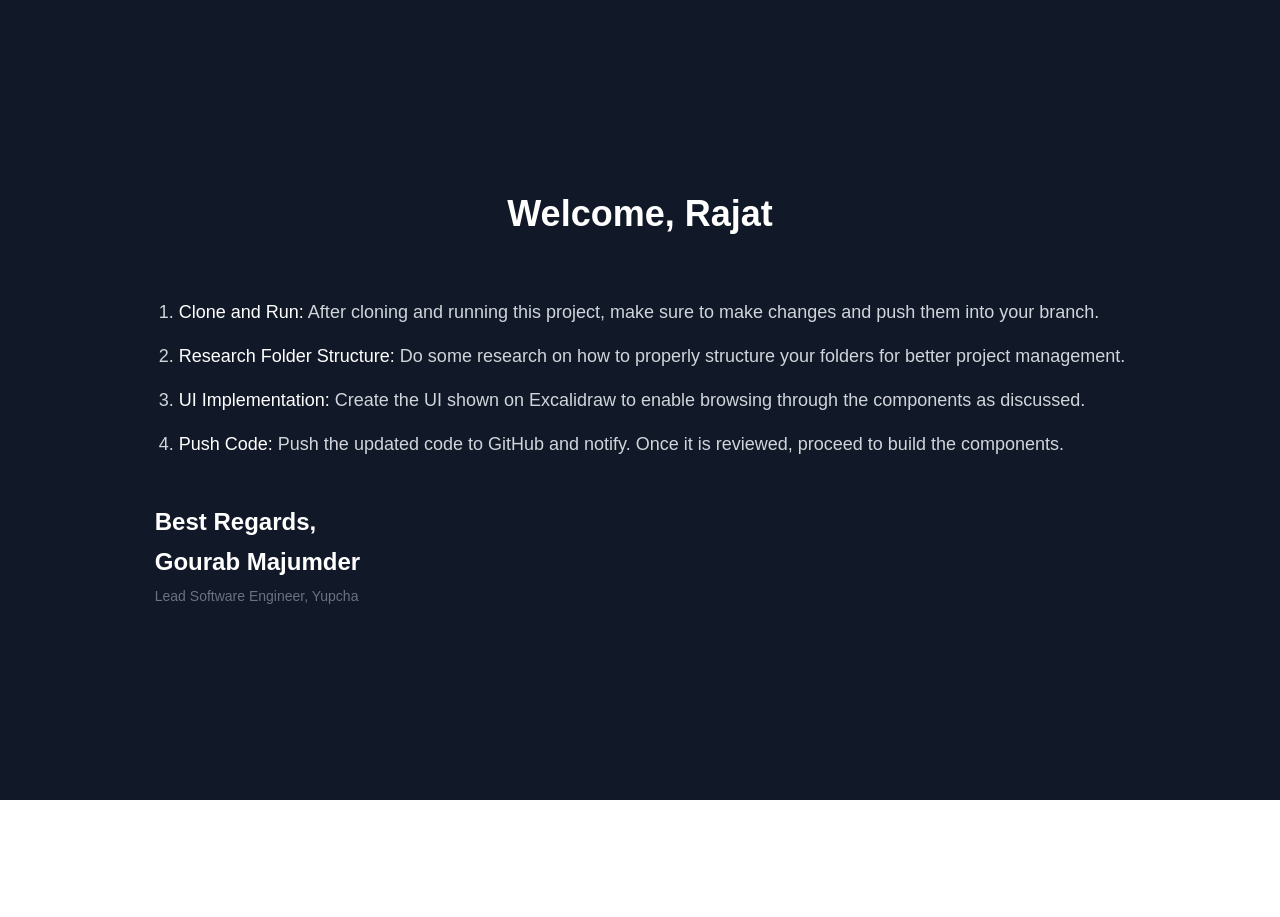
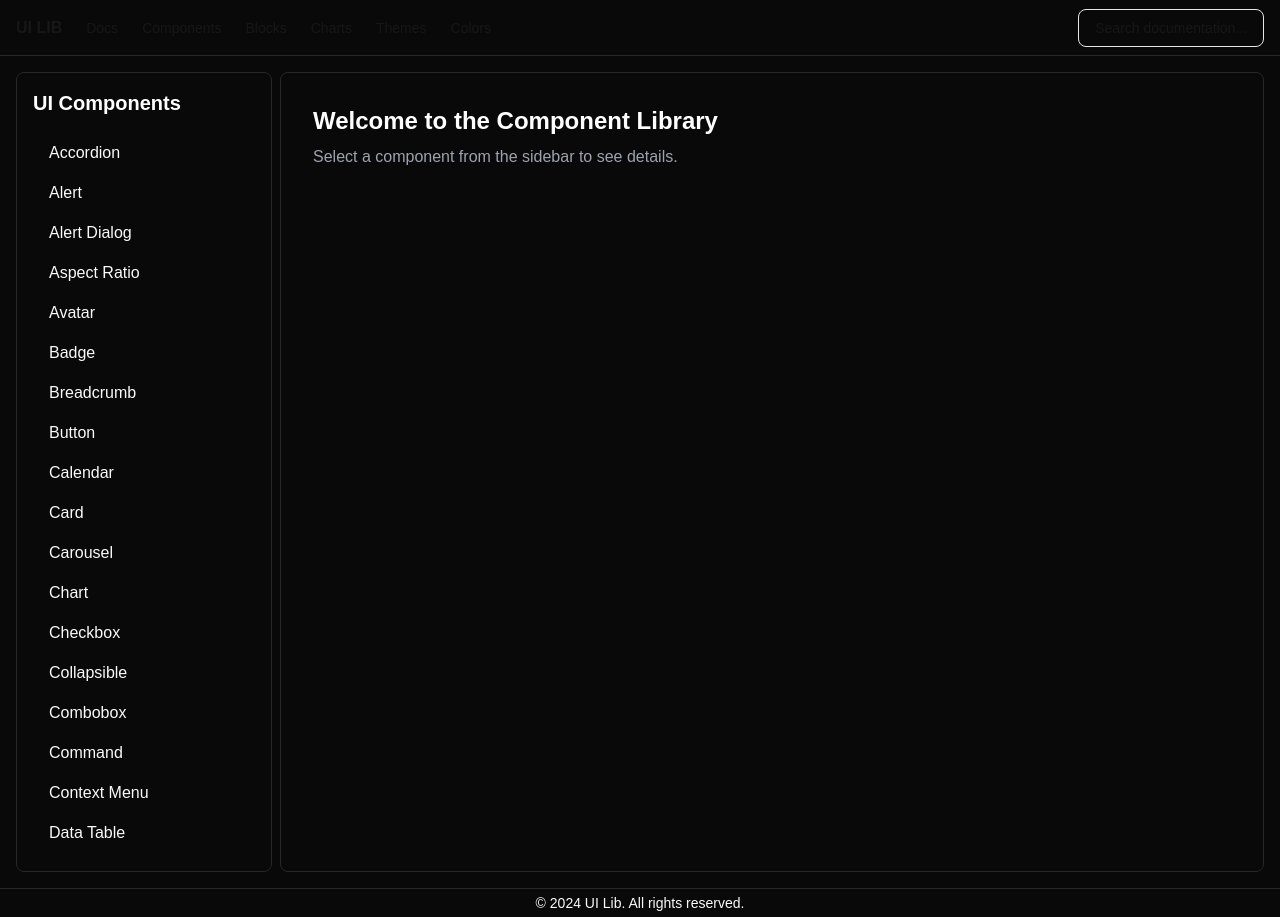
Before and after one commit to Rajat22UEE/ui_library, a Next.js app: page / in a window 1280 px wide. Before the commit the page ends 800 px from the top, so only its background shows below. Built offline with nearby package versions, Linux system fonts and the light colour scheme.

Commit message:
Create the UI

```diff
--- /dev/null
+++ b/app/Pages/Details.jsx
@@ -0,0 +1,12 @@
+
+export default function Details() {
+    return (
+        <div className="flex-1 p-4 bg-[#0a0909] text-white rounded-lg border border-[#27272A] overflow-y-auto max-h-[calc(110vh-full)]">
+        <div className="p-4">
+          <h1 className="text-2xl font-bold">Welcome to the Component Library</h1>
+          <p className="mt-2 text-gray-400">Select a component from the sidebar to see details.</p>
+
+        </div>
+      </div>
+    );
+  }
--- /dev/null
+++ b/app/components/Footer.jsx
@@ -0,0 +1,12 @@
+export default function Footer() {
+    return (
+      <footer className="bg-[#0a0909] text-[#FAFAFA] py-1 border-t border-[#27272A] rounded-">
+        <div className="container mx-auto text-center">
+          <p className="text-sm">
+            &copy; {new Date().getFullYear()} UI Lib. All rights reserved.
+          </p>
+
+        </div>
+      </footer>
+    );
+  }
--- /dev/null
+++ b/app/components/Navbar.jsx
@@ -0,0 +1,42 @@
+export default function Navbar() {
+    const navItems = [
+        { title: 'Docs', url: '/' },
+        { title: 'Components', url: '/' },
+        { title: 'Blocks', url: '/' },
+        { title: 'Charts', url: '/' },
+        { title: 'Themes', url: '/' },
+        { title: 'Colors', url: '/' }
+    ];
+
+    return (
+        <div className="container-wrapper sticky top-0 z-10 bg-[#0a0909] ">
+            <div className="flex h-14 items-center border-b border-[#27272A] px-4">
+
+                <div className="mr-4 hidden md:flex flex-1">
+                    <a className="mr-4 flex items-center gap-2 lg:mr-6" href="/">
+                        <span className="hidden font-bold lg:inline-block">UI LIB</span>
+                    </a>
+                    <nav className="flex items-center gap-4 text-sm xl:gap-6">
+                        {navItems.map((item, index) => (
+                            <a
+                                key={index}
+                                className="transition-colors hover:text-foreground/80 text-foreground"
+                                href={item.url}
+                            >
+                                {item.title}
+                            </a>
+                        ))}
+                    </nav>
+                </div>
+
+
+                <div className="flex flex-1 items-center justify-end">
+                    <button className="inline-flex items-center gap-2 px-4 py-2 border border-muted rounded-lg text-sm text-muted-foreground hover:bg-muted/80 focus:outline-none focus:ring-2 focus:ring-accent">
+                        <span className="hidden lg:inline">Search documentation...</span>
+                        <span className="lg:hidden">Search...</span>
+                    </button>
+                </div>
+            </div>
+        </div>
+    );
+}
--- /dev/null
+++ b/app/components/Sidebar.jsx
@@ -0,0 +1,70 @@
+export default function Sidebar() {
+    const uiComponents = [
+      'Accordion',
+      'Alert',
+      'Alert Dialog',
+      'Aspect Ratio',
+      'Avatar',
+      'Badge',
+      'Breadcrumb',
+      'Button',
+      'Calendar',
+      'Card',
+      'Carousel',
+      'Chart',
+      'Checkbox',
+      'Collapsible',
+      'Combobox',
+      'Command',
+      'Context Menu',
+      'Data Table',
+      'Date Picker',
+      'Dialog',
+      'Drawer',
+      'Dropdown Menu',
+      'Form',
+      'Hover Card',
+      'Input',
+      'Input OTP',
+      'Label',
+      'Menubar',
+      'Navigation Menu',
+      'Pagination',
+      'Popover',
+      'Progress',
+      'Radio Group',
+      'Resizable',
+      'Scroll Area',
+      'Select',
+      'Separator',
+      'Sheet',
+      'Sidebar',
+      'Skeleton',
+      'Slider',
+      'Sonner',
+      'Switch',
+      'Table',
+      'Tabs',
+      'Textarea',
+      'Toast',
+      'Toggle',
+      'Toggle Group',
+      'Tooltip'
+    ];
+
+    return (
+      <div className="sticky top-[4rem] w-64 p-4 rounded-lg border border-[#27272A] h-screen">
+        <h2 className="text-xl font-bold text-white">UI Components</h2>
+        <ul className="mt-4 text-[#FAFAFA] overflow-y-auto max-h-[calc(110vh-160px)]  ">
+          {uiComponents.map((component, index) => (
+            <li
+              key={index}
+              className="py-2 px-4 w-full rounded-lg hover:bg-[#27272A] transition-colors duration-200"
+            >
+              {component}
+            </li>
+          ))}
+        </ul>
+      </div>
+    );
+  }
--- a/app/page.jsx
+++ b/app/page.jsx
@@ -1,30 +1,20 @@
+import Footer from "./components/Footer";
+import Navbar from "./components/Navbar";
+import Sidebar from "./components/Sidebar";
+import Details from "./Pages/Details";
+
 export default function Home() {
   return (
-    <div className="flex flex-col items-center justify-center min-h-screen p-8 pb-20 gap-16 sm:p-20 bg-gray-900">
-      <p className="text-4xl font-bold text-white">Welcome, Rajat</p>
 
-      <div className="text-lg text-gray-300">
-        <ol className="list-decimal pl-6 space-y-4">
-          <li>
-            <span className="font-medium text-white">Clone and Run:</span> After cloning and running this project, make sure to make changes and push them into your branch.
-          </li>
-          <li>
-            <span className="font-medium text-white">Research Folder Structure:</span> Do some research on how to properly structure your folders for better project management.
-          </li>
-          <li>
-            <span className="font-medium text-white">UI Implementation:</span> Create the UI shown on Excalidraw to enable browsing through the components as discussed.
-          </li>
-          <li>
-            <span className="font-medium text-white">Push Code:</span> Push the updated code to GitHub and notify. Once it is reviewed, proceed to build the components.
-          </li>
-        </ol>
+    <div>
+      <Navbar />
+      <div className="flex min-h-screen bg-[#0a0909] p-[1rem] gap-2">
+        <Sidebar/>
 
-        <div className="flex flex-col mt-12 space-y-2">
-          <p className="text-2xl font-semibold text-white">Best Regards,</p>
-          <p className="text-2xl font-semibold text-white">Gourab Majumder</p>
-          <p className="text-sm text-gray-500">Lead Software Engineer, Yupcha</p>
-        </div>
+
+        <Details/>
       </div>
+      <Footer/>
     </div>
   );
 }
```
Also changed, not shown: app/layout.js (line endings or trailing spaces).
